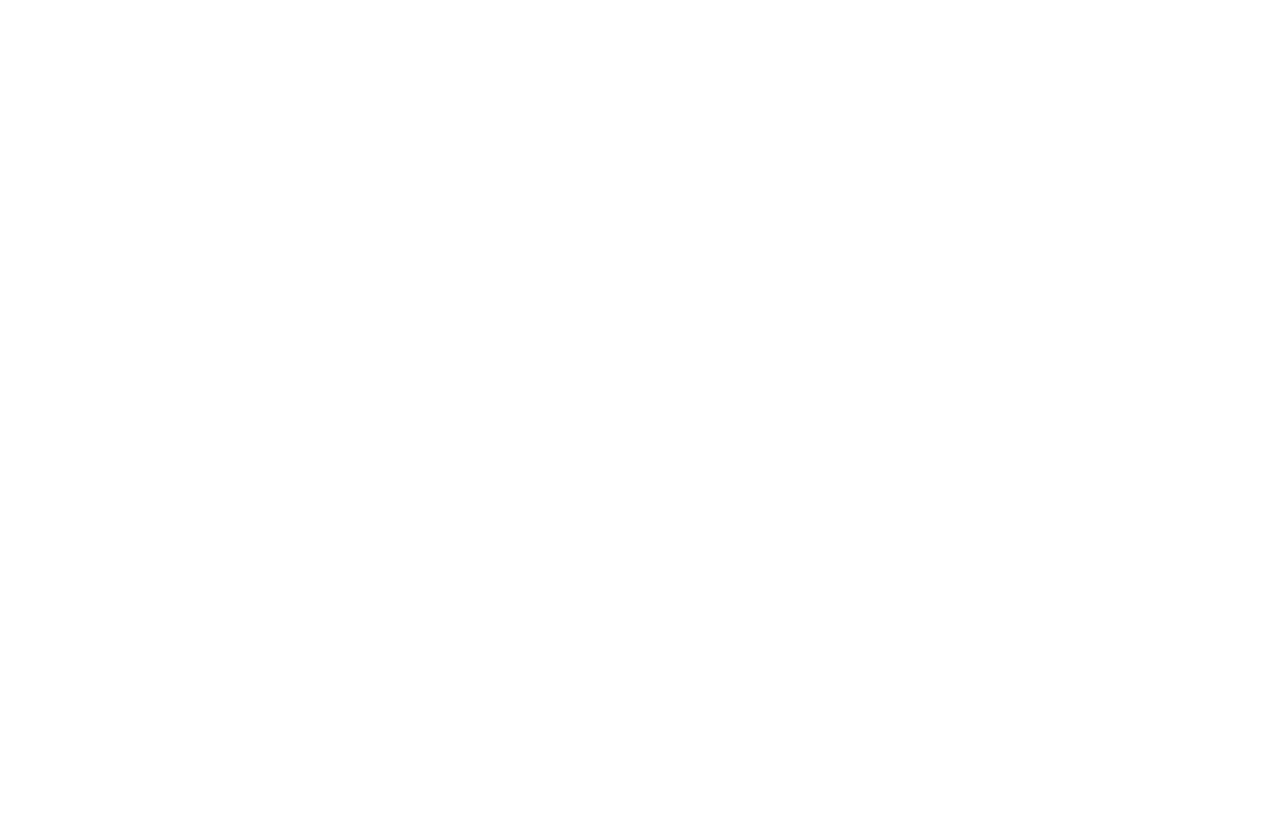
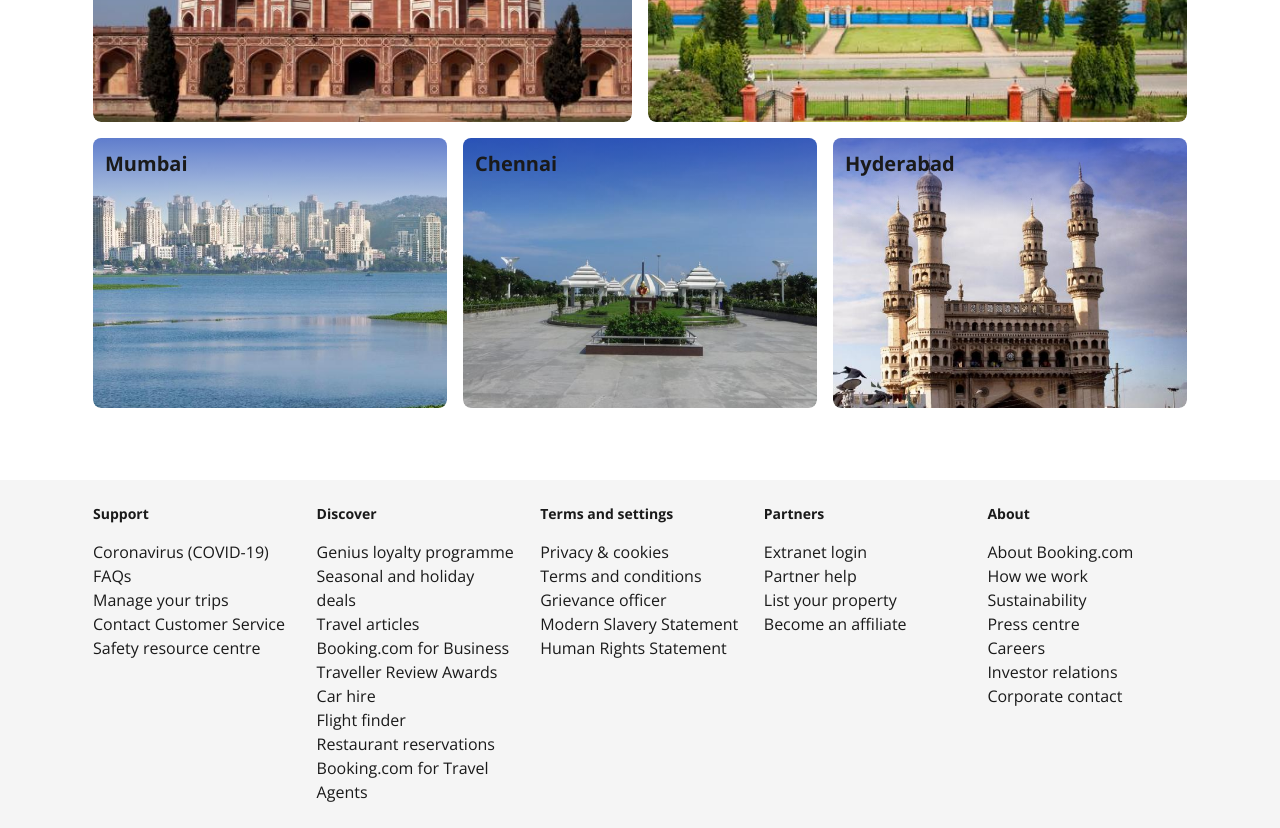
Before and after one commit to AakashJha04/hotel-booking-system, a React (Vite) app in the folder frontend/: page / in a window 1280 px wide. Shown: the part 800-1628 px from the top of the page. Before the commit the page ends 800 px from the top, so only its background shows below. Built offline with nearby package versions, Linux system fonts and the light colour scheme.

Commit message:
Added footer

```diff
--- a/frontend/src/app/home/trending-destination.jsx
+++ b/frontend/src/app/home/trending-destination.jsx
@@ -1,8 +1,35 @@
 import React from 'react'
+import { TRENDING_DESTINATIONS } from '@/config/app.config'
+import { cn, getAssetPath } from '@/lib/utils'
 
 const TrendingDestination = () => {
   return (
-    <div>TrendingDestination</div>
+    <div className="container my-16">
+      <div className="mb-4 space-y-1">
+        <h2 className="text-3xl font-bold">Trending Destinations</h2>
+        <p className="text-lg text-muted-foreground">Most popular destinations for travelers</p>
+      </div>
+
+      <div className="grid grid-cols-6 gap-4">
+        {TRENDING_DESTINATIONS.map((destination, index) => (
+          <div key={index}
+            className={cn('h-[270px] rounded-lg overflow-hidden relative', destination.className)}
+          >
+            <img
+              src={getAssetPath(destination.image)}
+              alt={destination.title}
+              className="object-cover size-full rounded-lg"
+            />
+            <div className="absolute from-70% to-100% inset-0 size-full bg-gradient-to-t from-transparent to-blue-800/60 ">
+              <div className='p-3'>
+                <h3 className='text-xl font-bold'>{destination.title}</h3>
+              </div>
+            </div>
+          </div>
+        ))}
+
+      </div>
+    </div>
   )
 }
 
--- a/frontend/src/components/layouts/footer.layout.jsx
+++ b/frontend/src/components/layouts/footer.layout.jsx
@@ -1,7 +1,27 @@
 import React from 'react'
+import { FOOTER_SECTION } from '@/config/app.config'
 
 const Footer = () => {
-  return <div>Footer</div>
+  return (<div className='bg-secondary'>
+    <footer className="container py-8">
+      <div className='grid grid-cols-[repeat(auto-fill,_minmax(190px,_1fr))] py-4 gap-6'>
+        {FOOTER_SECTION.map((section, index) => (
+          <div key={index} className='flex flex-col gap-4'>
+            <h3 className='text-sm font-bold'>{section.title}</h3>
+            <ul>
+              {section.links.map((link, linkIndex) => (
+                <li key={linkIndex} >
+                  <a href={link.href} target="_blank" rel="noopener noreferrer">
+                    {link.text}
+                  </a>
+                </li>
+              ))}
+            </ul>
+          </div>
+        ))}
+      </div>
+    </footer>
+  </div>)
 }
 
 export default Footer
--- a/frontend/src/lib/utils.js
+++ b/frontend/src/lib/utils.js
@@ -4,3 +4,8 @@
 export function cn(...inputs) {
   return twMerge(clsx(inputs))
 }
+
+
+export function getAssetPath(name) {
+  return `/assets/${name}`;
+}
```
